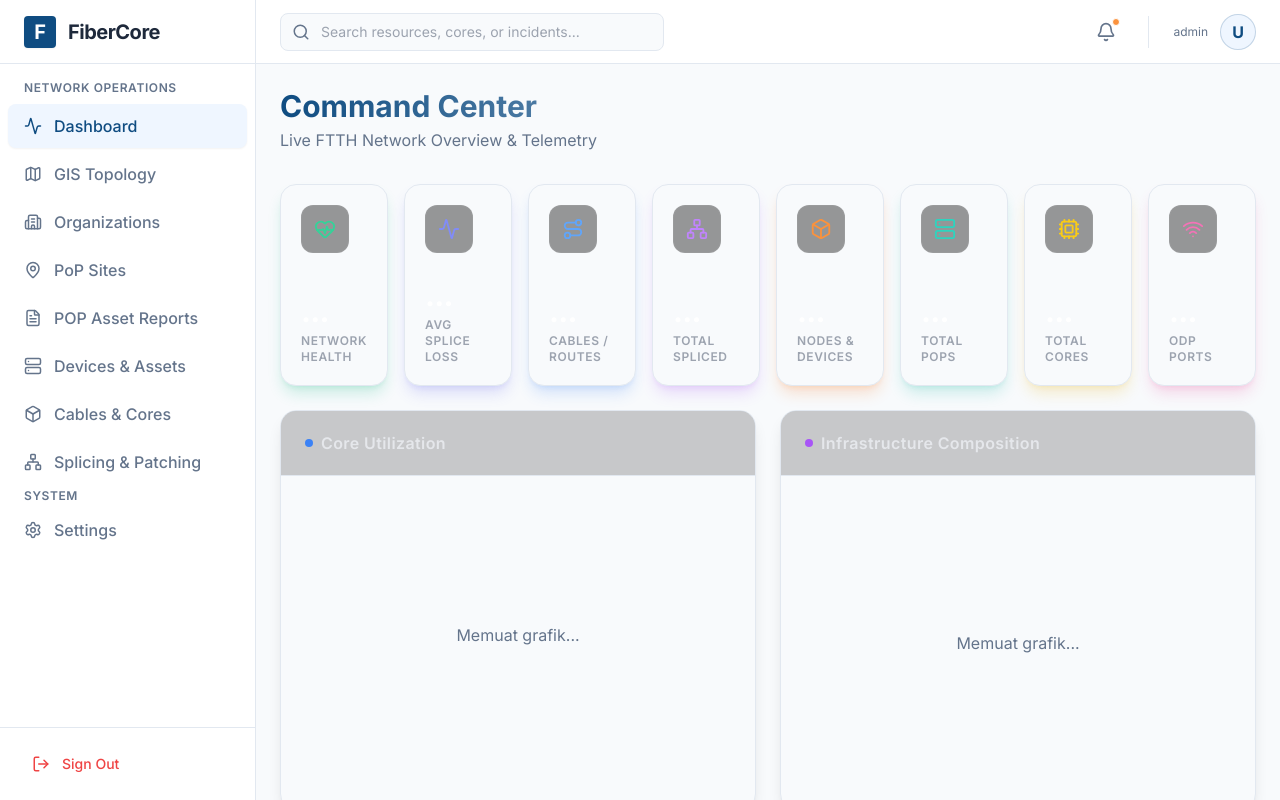
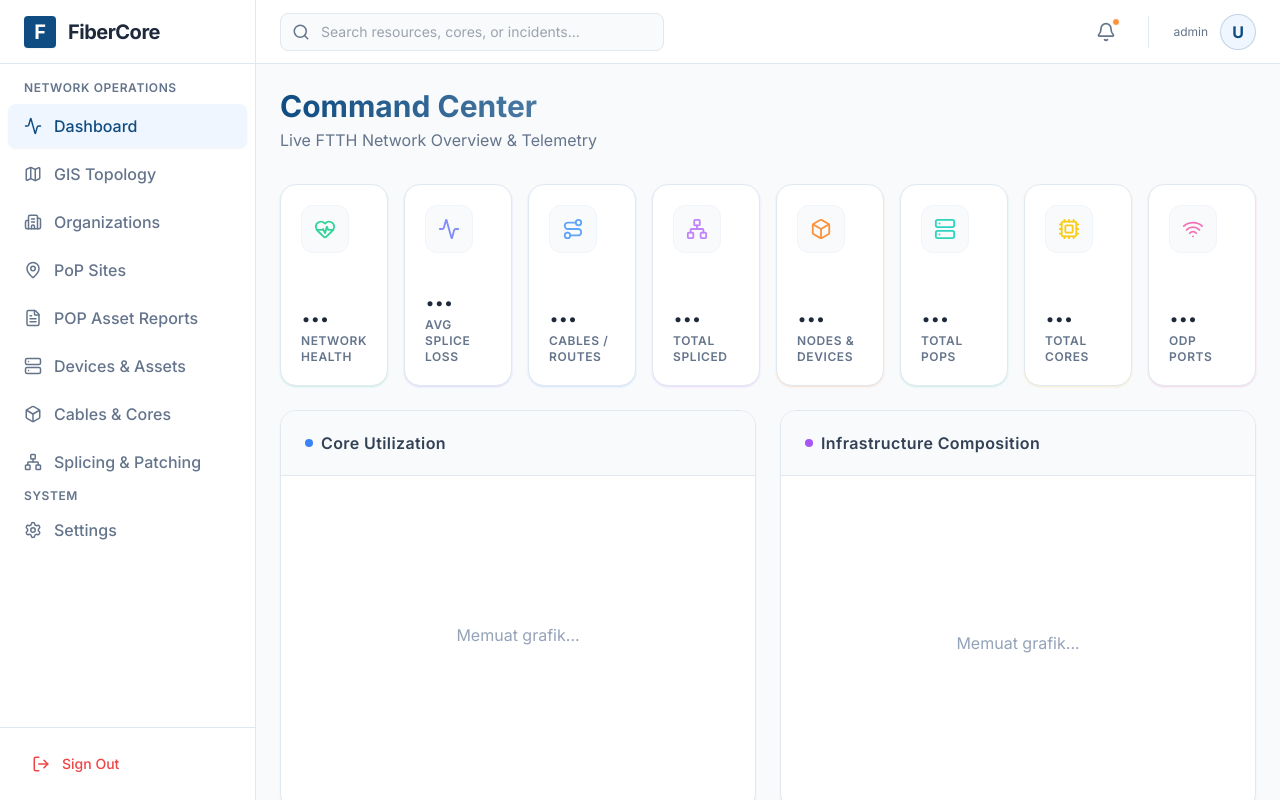
Before and after one commit to mrzkyky/FiberCore-Enterprise, a React (Vite) app in the folder frontend/: page / in a window 1280 px wide. Built offline with nearby package versions, Linux system fonts and the light colour scheme; sample sign-in values are in the browser's storage.

Commit message:
feat(Analytics): split JC/JB and add cable length to POP reports, fix dashboard UI

```diff
--- a/frontend/src/pages/Dashboard.tsx
+++ b/frontend/src/pages/Dashboard.tsx
@@ -52,16 +52,16 @@ export default function Dashboard() {
           { label: 'Total Cores', value: stats?.total_cores, icon: Cpu, color: 'text-yellow-400', glow: 'shadow-yellow-500/20' },
           { label: 'ODP Ports', value: `${stats?.used_ports || 0} / ${stats?.total_ports || 0}`, icon: Wifi, color: 'text-pink-400', glow: 'shadow-pink-500/20' },
         ].map((stat, i) => (
-          <div key={i} className={`bg-dark-surface border border-dark-border rounded-2xl p-5 flex flex-col justify-between hover:-translate-y-1 transition-all duration-300 shadow-lg ${stat.glow} hover:shadow-xl hover:border-gray-700 relative overflow-hidden group`}>
-            <div className={`absolute -right-6 -top-6 w-24 h-24 rounded-full ${stat.color} opacity-5 group-hover:opacity-10 transition-opacity blur-2xl`}></div>
+          <div key={i} className={`bg-white border border-slate-200 rounded-2xl p-5 flex flex-col justify-between hover:-translate-y-1 transition-all duration-300 shadow-sm ${stat.glow} hover:shadow-md hover:border-slate-300 relative overflow-hidden group`}>
+            <div className={`absolute -right-6 -top-6 w-24 h-24 rounded-full ${stat.color} opacity-10 group-hover:opacity-20 transition-opacity blur-2xl`}></div>
             <div className="flex justify-between items-start mb-6">
-              <div className={`p-3 rounded-xl bg-black/40 border border-white/5 ${stat.color}`}>
+              <div className={`p-3 rounded-xl bg-slate-50 border border-slate-100 ${stat.color}`}>
                 <stat.icon size={22} strokeWidth={2} />
               </div>
             </div>
             <div>
-              <p className="text-3xl font-extrabold text-white tracking-tight">{isLoading ? '...' : stat.value || 0}</p>
-              <p className="text-gray-400 text-xs font-semibold uppercase mt-1 tracking-wider">{stat.label}</p>
+              <p className="text-3xl font-extrabold text-slate-800 tracking-tight">{isLoading ? '...' : stat.value || 0}</p>
+              <p className="text-slate-500 text-xs font-semibold uppercase mt-1 tracking-wider">{stat.label}</p>
             </div>
           </div>
         ))}
@@ -69,15 +69,15 @@ export default function Dashboard() {
 
       <div className="grid grid-cols-1 lg:grid-cols-2 gap-6 h-[400px]">
         {/* Left Section: Core Status */}
-        <div className="bg-dark-surface border border-dark-border rounded-2xl flex flex-col shadow-lg relative overflow-hidden">
-          <div className="px-6 py-5 border-b border-dark-border bg-black/20">
-            <h3 className="font-semibold text-gray-200 tracking-wide flex items-center gap-2">
+        <div className="bg-white border border-slate-200 rounded-2xl flex flex-col shadow-sm relative overflow-hidden">
+          <div className="px-6 py-5 border-b border-slate-200 bg-slate-50">
+            <h3 className="font-semibold text-slate-700 tracking-wide flex items-center gap-2">
               <div className="w-2 h-2 rounded-full bg-blue-500"></div> Core Utilization
             </h3>
           </div>
           <div className="flex-1 p-4 pb-8">
             {isLoading ? (
-              <div className="h-full flex items-center justify-center text-dark-muted">Memuat grafik...</div>
+              <div className="h-full flex items-center justify-center text-slate-400">Memuat grafik...</div>
             ) : (
               <ResponsiveContainer width="100%" height="100%">
                 <PieChart>
@@ -96,10 +96,10 @@ export default function Dashboard() {
                     ))}
                   </Pie>
                   <RechartsTooltip
-                    contentStyle={{ backgroundColor: '#0f172a', borderColor: '#1e293b', borderRadius: '8px', color: '#f8fafc' }}
-                    itemStyle={{ color: '#e2e8f0' }}
+                    contentStyle={{ backgroundColor: '#ffffff', borderColor: '#e2e8f0', borderRadius: '8px', color: '#1e293b' }}
+                    itemStyle={{ color: '#334155' }}
                   />
-                  <Legend verticalAlign="bottom" height={36} wrapperStyle={{ color: '#94a3b8' }}/>
+                  <Legend verticalAlign="bottom" height={36} wrapperStyle={{ color: '#64748b' }}/>
                 </PieChart>
               </ResponsiveContainer>
             )}
@@ -107,26 +107,26 @@ export default function Dashboard() {
         </div>
 
         {/* Right Section: Device/Cable Types Bar Chart */}
-        <div className="bg-dark-surface border border-dark-border rounded-2xl flex flex-col shadow-lg relative overflow-hidden">
-          <div className="px-6 py-5 border-b border-dark-border bg-black/20">
-            <h3 className="font-semibold text-gray-200 tracking-wide flex items-center gap-2">
+        <div className="bg-white border border-slate-200 rounded-2xl flex flex-col shadow-sm relative overflow-hidden">
+          <div className="px-6 py-5 border-b border-slate-200 bg-slate-50">
+            <h3 className="font-semibold text-slate-700 tracking-wide flex items-center gap-2">
               <div className="w-2 h-2 rounded-full bg-purple-500"></div> Infrastructure Composition
             </h3>
           </div>
           <div className="flex-1 p-6">
             {isLoading ? (
-               <div className="h-full flex items-center justify-center text-dark-muted">Memuat grafik...</div>
+               <div className="h-full flex items-center justify-center text-slate-400">Memuat grafik...</div>
             ) : (
               <ResponsiveContainer width="100%" height="100%">
                 <BarChart
                   data={stats?.cable_types || []}
                   margin={{ top: 20, right: 30, left: 0, bottom: 5 }}
                 >
-                  <XAxis dataKey="name" stroke="#64748b" fontSize={12} tickLine={false} axisLine={false} />
-                  <YAxis stroke="#64748b" fontSize={12} tickLine={false} axisLine={false} />
+                  <XAxis dataKey="name" stroke="#94a3b8" fontSize={12} tickLine={false} axisLine={false} />
+                  <YAxis stroke="#94a3b8" fontSize={12} tickLine={false} axisLine={false} />
                   <RechartsTooltip
-                    cursor={{fill: '#1e293b'}}
-                    contentStyle={{ backgroundColor: '#0f172a', borderColor: '#1e293b', borderRadius: '8px', color: '#f8fafc' }}
+                    cursor={{fill: '#f1f5f9'}}
+                    contentStyle={{ backgroundColor: '#ffffff', borderColor: '#e2e8f0', borderRadius: '8px', color: '#1e293b' }}
                   />
                   <Bar dataKey="value" fill="url(#colorUv)" radius={[6, 6, 0, 0]} />
                   <defs>
--- a/frontend/src/pages/PopAssetReports.tsx
+++ b/frontend/src/pages/PopAssetReports.tsx
@@ -50,9 +50,11 @@ export default function PopAssetReports() {
                   <th className="px-6 py-4 font-semibold uppercase tracking-wider">POP / Region</th>
                   <th className="px-6 py-4 font-semibold text-center">Tiang (Poles)</th>
                   <th className="px-6 py-4 font-semibold text-center">ODP</th>
-                  <th className="px-6 py-4 font-semibold text-center">Closure (JC/JB)</th>
+                  <th className="px-6 py-4 font-semibold text-center">Joint Closure</th>
+                  <th className="px-6 py-4 font-semibold text-center">Joint Box</th>
                   <th className="px-6 py-4 font-semibold text-center">Slack / Oloop</th>
                   <th className="px-6 py-4 font-semibold text-center">Kabel (Routes)</th>
+                  <th className="px-6 py-4 font-semibold text-center">Panjang Kabel (km)</th>
                   <th className="px-6 py-4 font-semibold text-center">Lainnya</th>
                 </tr>
               </thead>
@@ -77,21 +79,31 @@ export default function PopAssetReports() {
                     </td>
                     <td className="px-6 py-4 text-center">
                       <div className="inline-flex items-center gap-1.5 bg-orange-50 text-orange-700 px-3 py-1 rounded-full font-medium">
-                        {stat.closure_count}
+                        {stat.jc_count || 0}
+                      </div>
+                    </td>
+                    <td className="px-6 py-4 text-center">
+                      <div className="inline-flex items-center gap-1.5 bg-amber-50 text-amber-700 px-3 py-1 rounded-full font-medium">
+                        {stat.jb_count || 0}
                       </div>
                     </td>
                     <td className="px-6 py-4 text-center">
                       <div className="inline-flex items-center gap-1.5 bg-yellow-50 text-yellow-700 px-3 py-1 rounded-full font-medium">
-                        {stat.slack_count}
+                        {stat.slack_count || 0}
                       </div>
                     </td>
                     <td className="px-6 py-4 text-center">
                       <div className="inline-flex items-center gap-1.5 bg-blue-50 text-blue-700 px-3 py-1 rounded-full font-medium">
-                        <Route size={14} className="opacity-70" /> {stat.cable_count}
+                        <Route size={14} className="opacity-70" /> {stat.cable_count || 0}
+                      </div>
+                    </td>
+                    <td className="px-6 py-4 text-center">
+                      <div className="inline-flex items-center gap-1.5 bg-purple-50 text-purple-700 px-3 py-1 rounded-full font-medium">
+                        {stat.cable_length_km || 0} km
                       </div>
                     </td>
                     <td className="px-6 py-4 text-center text-dark-muted font-medium">
-                      {stat.other_count}
+                      {stat.other_count || 0}
                     </td>
                   </tr>
                 ))}
@@ -106,16 +118,22 @@ export default function PopAssetReports() {
                     {regionStats.reduce((acc: number, curr: any) => acc + curr.odp_count, 0)}
                   </td>
                   <td className="px-6 py-4 text-center text-orange-800">
-                    {regionStats.reduce((acc: number, curr: any) => acc + curr.closure_count, 0)}
+                    {regionStats.reduce((acc: number, curr: any) => acc + (curr.jc_count || 0), 0)}
+                  </td>
+                  <td className="px-6 py-4 text-center text-amber-800">
+                    {regionStats.reduce((acc: number, curr: any) => acc + (curr.jb_count || 0), 0)}
                   </td>
                   <td className="px-6 py-4 text-center text-yellow-800">
-                    {regionStats.reduce((acc: number, curr: any) => acc + curr.slack_count, 0)}
+                    {regionStats.reduce((acc: number, curr: any) => acc + (curr.slack_count || 0), 0)}
                   </td>
                   <td className="px-6 py-4 text-center text-blue-800">
-                    {regionStats.reduce((acc: number, curr: any) => acc + curr.cable_count, 0)}
+                    {regionStats.reduce((acc: number, curr: any) => acc + (curr.cable_count || 0), 0)}
+                  </td>
+                  <td className="px-6 py-4 text-center text-purple-800 font-bold">
+                    {regionStats.reduce((acc: number, curr: any) => acc + (curr.cable_length_km || 0), 0).toFixed(2)} km
                   </td>
                   <td className="px-6 py-4 text-center text-dark-muted">
-                    {regionStats.reduce((acc: number, curr: any) => acc + curr.other_count, 0)}
+                    {regionStats.reduce((acc: number, curr: any) => acc + (curr.other_count || 0), 0)}
                   </td>
                 </tr>
               </tbody>
```
Also changed, not shown: 1 other file (tests, documents, lock files or other folders).
